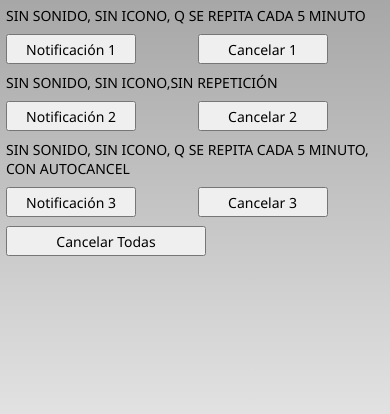
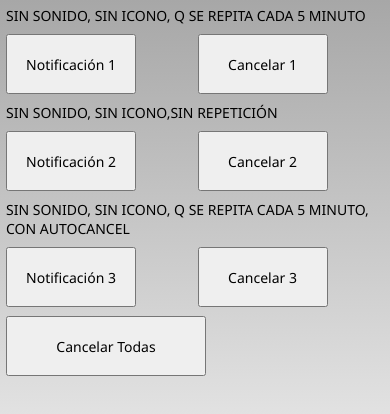
Before and after one commit to settingcons/NotifTEST, a plain HTML site: page www/index.html in a window 390 px wide. Drawn offline with Linux system fonts and the light colour scheme; some packages are replaced by stand-ins of ours.

Commit message:
20150903_4

```diff
--- a/www/index.html
+++ b/www/index.html
@@ -35,24 +35,24 @@
             <table cellspacing="3" cellpadding="3" border="0" width="99%">
                 <tr><td colspan="2" style="font-family: 'segoe ui'  ;font-size: 14px ">sin sonido, sin icono, q se repita cada 5 minuto</td></tr>
                 <tr>
-                    <td> <button style="height: 30px;width: 130px;font-family: 'segoe ui'  ;font-size: 14px" onclick="metodo_add(1);">Notificación 1</button></td>
-                    <td> <button style="height: 30px;width: 130px;font-family: 'segoe ui'  ;font-size: 14px" onclick="metodo_cancel(1);">Cancelar 1</button></td>
+                    <td> <button style="height: 60px;width: 130px;font-family: 'segoe ui'  ;font-size: 14px" onclick="metodo_add(1);">Notificación 1</button></td>
+                    <td> <button style="height: 60px;width: 130px;font-family: 'segoe ui'  ;font-size: 14px" onclick="metodo_cancel(1);">Cancelar 1</button></td>
 
                 </tr>
                 <tr><td colspan="2" style="font-family: 'segoe ui'  ;font-size: 14px">sin sonido, sin icono,sin repetición </td></tr>
                 <tr>
-                    <td> <button style="height: 30px;width: 130px;font-family: 'segoe ui'  ;font-size: 14px" onclick="metodo_add_simple(2);">Notificación 2</button></td>
-                    <td> <button style="height: 30px;width: 130px;font-family: 'segoe ui'  ;font-size: 14px" onclick="metodo_cancel(2);">Cancelar 2</button></td>
+                    <td> <button style="height: 60px;width: 130px;font-family: 'segoe ui'  ;font-size: 14px" onclick="metodo_add_simple(2);">Notificación 2</button></td>
+                    <td> <button style="height: 60px;width: 130px;font-family: 'segoe ui'  ;font-size: 14px" onclick="metodo_cancel(2);">Cancelar 2</button></td>
 
                 </tr>
                 <tr><td colspan="2" style="font-family: 'segoe ui'  ;font-size: 14px ">sin sonido, sin icono, q se repita cada 5 minuto, con autocancel</td></tr>
                 <tr>
-                    <td> <button style="height: 30px;width: 130px;font-family: 'segoe ui'  ;font-size: 14px" onclick="metodo_add_autoCancel(3);">Notificación 3</button></td>
-                    <td> <button style="height: 30px;width: 130px;font-family: 'segoe ui'  ;font-size: 14px" onclick="metodo_cancel(3);">Cancelar 3</button></td>
+                    <td> <button style="height: 60px;width: 130px;font-family: 'segoe ui'  ;font-size: 14px" onclick="metodo_add_autoCancel(3);">Notificación 3</button></td>
+                    <td> <button style="height: 60px;width: 130px;font-family: 'segoe ui'  ;font-size: 14px" onclick="metodo_cancel(3);">Cancelar 3</button></td>
 
                 </tr>
                 <tr>
-                    <td colspan="2"> <button style="height: 30px;width: 200px;font-family: 'segoe ui'  ;font-size: 14px" onclick="metodo_cancelAll();">Cancelar Todas</button></td>
+                    <td colspan="2"> <button style="height: 60px;width: 200px;font-family: 'segoe ui'  ;font-size: 14px" onclick="metodo_cancelAll();">Cancelar Todas</button></td>
                 </tr>
             </table>
         </div>
--- a/www/js/index.js
+++ b/www/js/index.js
@@ -129,8 +129,7 @@ function metodo_add_simple(p_id) {
             id:      p_id,
             title:   'Notificación 2',
             message: 'Vas a funcionar?.',
-            at:    _10_seconds_from_now,
-            data:    { test: 222 }
+            at:    _10_seconds_from_now
         });
 
     }
```
